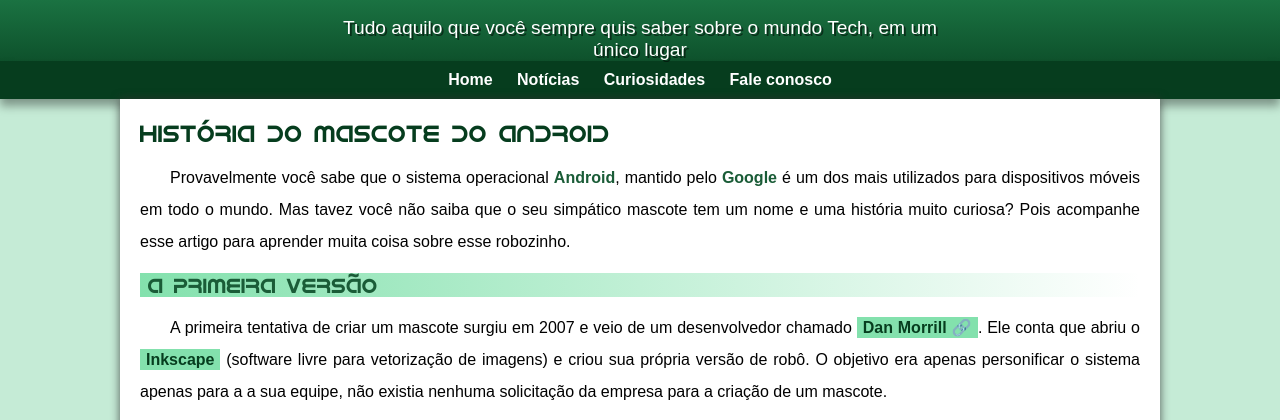
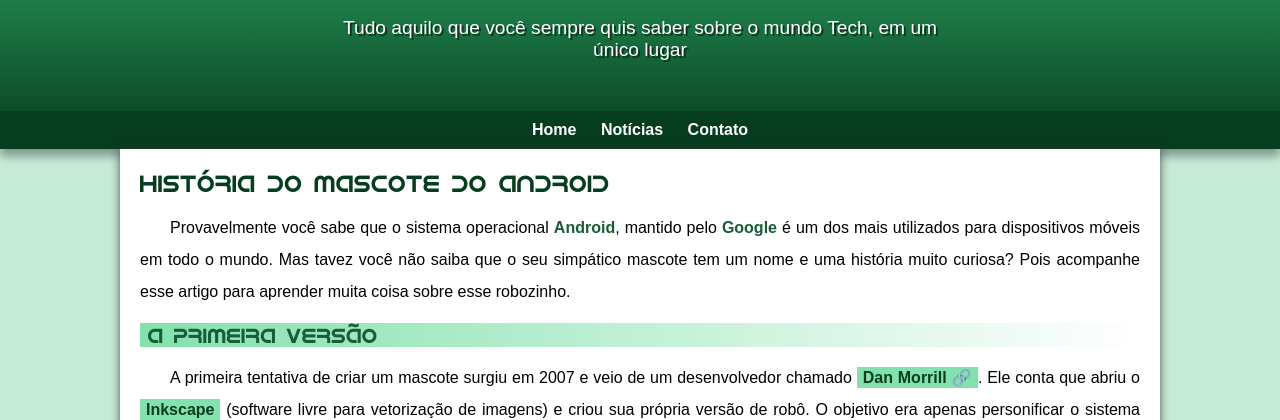
Before and after one commit to manamimii/projeto-android, a plain HTML site: page index.html in a window 1280 px wide. Shown: the part 100-520 px from the top of the page. Drawn offline with Linux system fonts and the light colour scheme.

Commit message:
problema de padding resolvido

```diff
--- a/estilo/style.css
+++ b/estilo/style.css
@@ -65,6 +65,7 @@ header > p {
     padding-left: 10px;
     color: white;
     margin: auto;
+    padding-bottom: 50px;
     text-shadow: 2px 2px 0px rgba(0, 0, 0, 0.515);
 
 }
--- a/index.html
+++ b/index.html
@@ -15,8 +15,7 @@
         <nav>
             <a href="#">Home</a>
             <a href="#">Notícias</a>
-            <a href="#">Curiosidades</a>
-            <a href="#">Fale conosco</a>
+            <a href="#">Contato</a>
         </nav>
         </header>
         <main>
@@ -136,7 +135,7 @@
             </article>
         </main>
         <footer>
-            <p>Site criado pelo Gustavo Guanabara para o curso em vídeo</p>
+            <p>Site criado pelo Kibinha para estudo</p>
         </footer>
     </header>
 </body>
```
